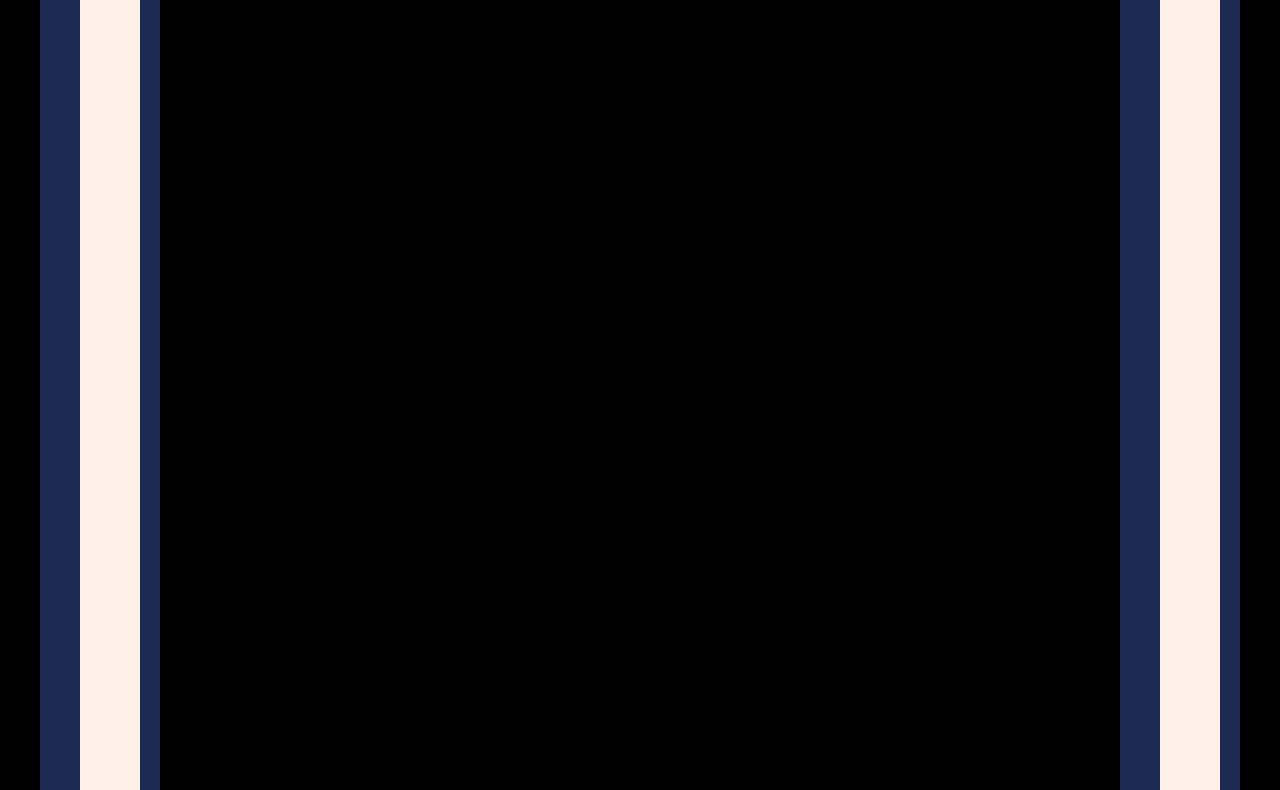
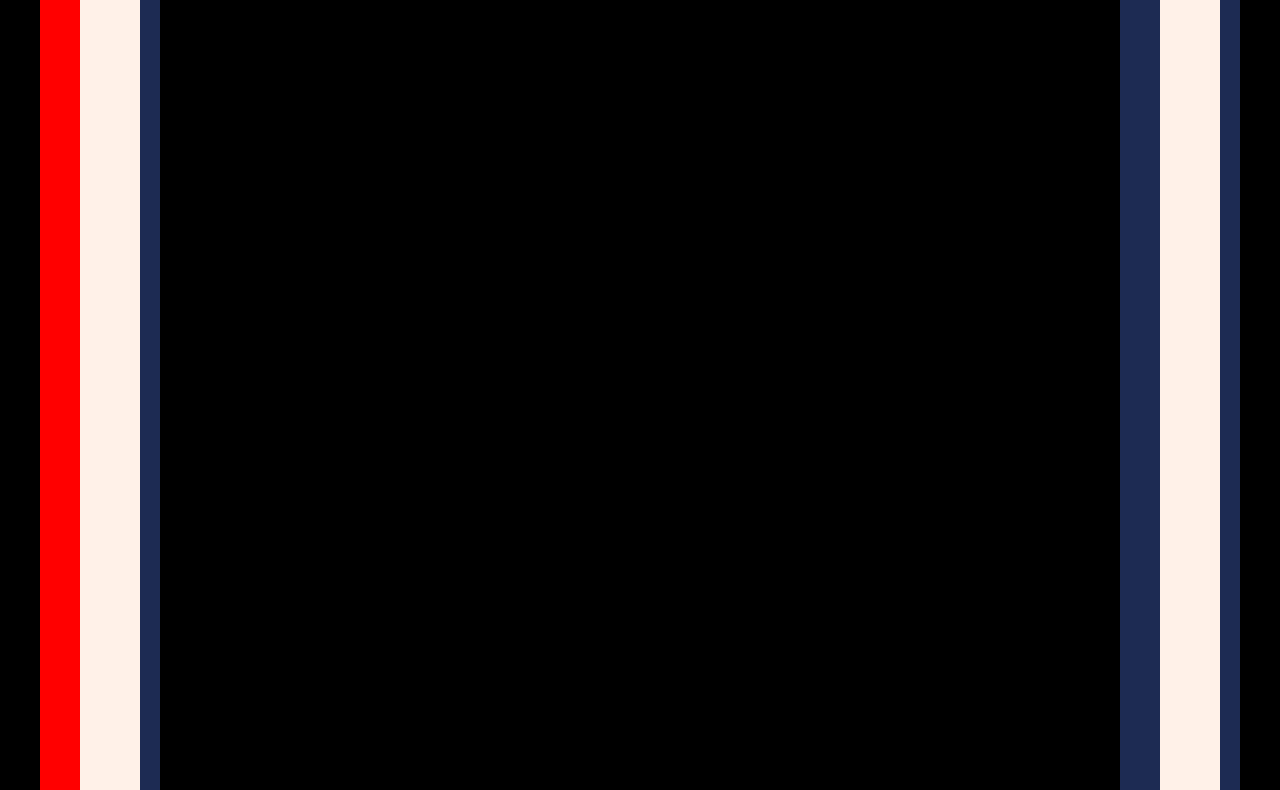
Before and after one commit to EvergreenGames/EvergreenGames.github.io, a plain HTML site: page templeoflongdelie/index.html in a window 1280 px wide. Shown: the part 373-1163 px from the top of the page. Drawn offline with Linux system fonts and the light colour scheme.

Commit message:
Update index.html

```diff
--- a/templeoflongdelie/index.html
+++ b/templeoflongdelie/index.html
@@ -103,7 +103,7 @@
     	<script type="text/javascript">
     		document.onscroll = function(){
     			var scrollpercent = (document.body.scrollTop + document.documentElement.scrollTop) / (document.documentElement.scrollHeight - document.documentElement.clientHeight);
-
+			document.getElementById("mid1").style.backgroundColor = "red";
     			if(scrollpercent > 0.99){
     				var b1 = document.getElementById("mid1");
     				var b2 = document.getElementById("mid2");
```
